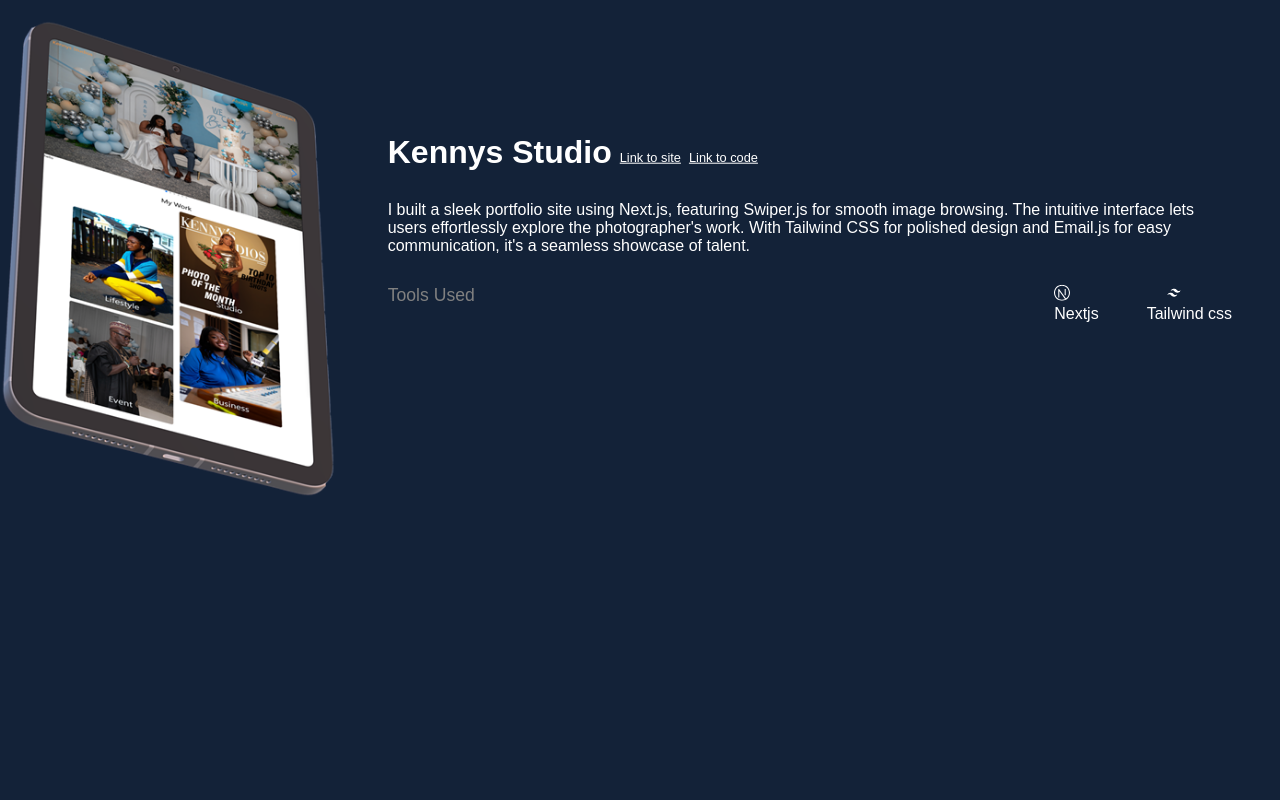
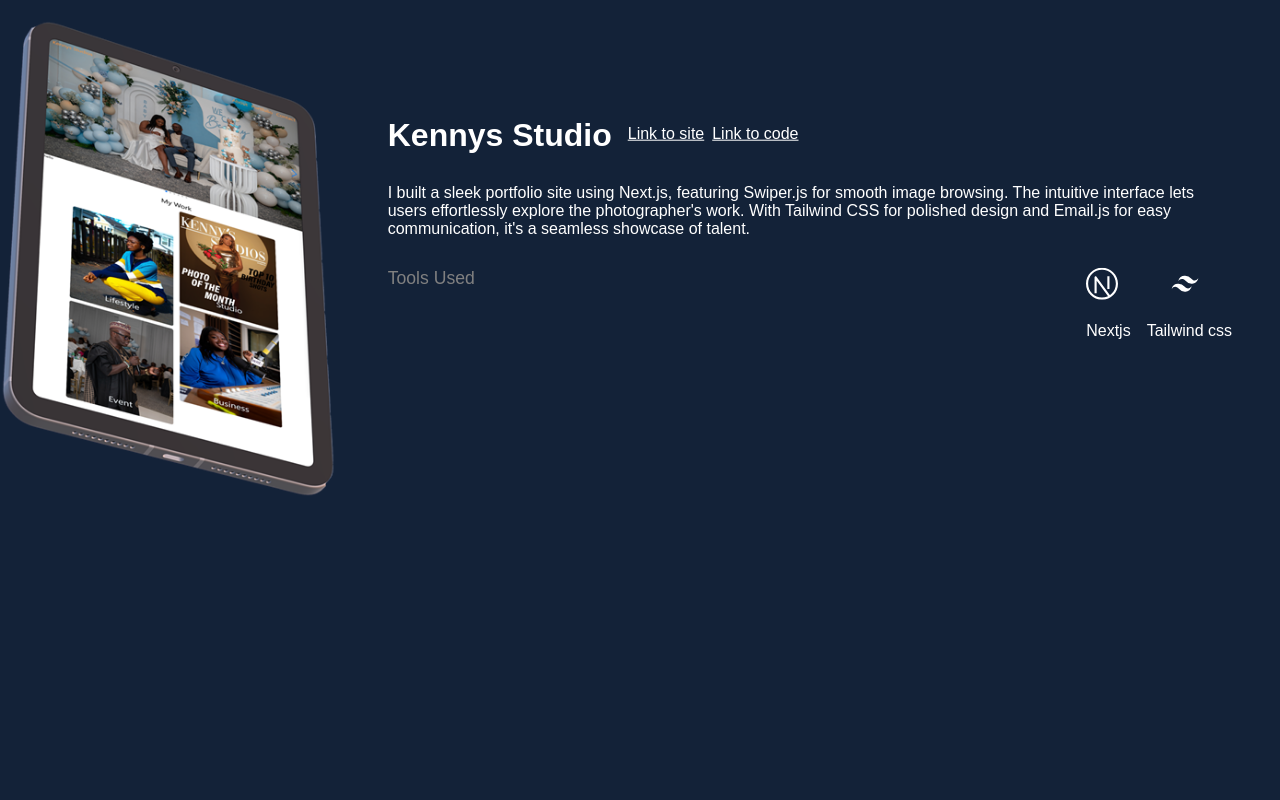
Before and after one commit to kenny5144/KennysPortfolio, a React (Vite) app in the folder myWebsite/: page / in a window 1280 px wide. Shown: the part 2000-2800 px from the top of the page. Built offline with nearby package versions, Linux system fonts and the light colour scheme.

Commit message:
feat: finished the site

```diff
--- a/myWebsite/src/components/About/About.scss
+++ b/myWebsite/src/components/About/About.scss
@@ -65,9 +65,13 @@
                 margin-top: 2rem;
                 @media(max-width:787px){
                     display: flex;
+                    margin-top: 1.3rem;;
                 }
                 svg{
                     font-size: 6rem;
+                    @media(max-width:787px){
+                       font-size: 3rem;
+                    }
                 }
 
             }
--- a/myWebsite/src/components/Main/main.scss
+++ b/myWebsite/src/components/Main/main.scss
@@ -27,7 +27,7 @@
         color: rgb(5, 213, 250);
         @media(max-width: 768px){
          font-size: 1.1rem;
-         margin-top: -2rem;
+         margin-top: 0rem;
 
          padding: 2rem 0;
          text-align: center;
@@ -95,11 +95,10 @@
          width: 60%;
          margin-bottom: 7rem;
          @media (max-width: 767px) {
-           width: 80%;
+           width: 70%;
 
          }
       }
-   // height: 10rem;
 
 
    }
--- a/myWebsite/src/components/work/Project.scss
+++ b/myWebsite/src/components/work/Project.scss
@@ -18,7 +18,7 @@
     @media(max-width:767px){
       width: 80%;
       flex-direction: column;
-      margin-top: calc(30vh - 80%);
+      margin-top: calc(37vh - 80%);
 
     }
     .imageContainer{
@@ -53,6 +53,10 @@
       gap: 30px;
       h5{
         font-size: 2rem;
+        @media(max-width:768px){
+          font-size: 1.5rem;
+
+        }
       }
       .tools{
         display: flex;
@@ -65,21 +69,10 @@
       }
 
     }
-    #toolsUsed{
-    // justify-items: flex-end;
 
-      fill: white;
-      // border: 1px solid black;
-      padding: 3rem;
-
-      svg{
-        height: 1rem;
-      }
-
-    }
     .Links{
       display: flex;
-      @media(min-width:320px){
+      @media(max-width:768px){
         font-size: .8rem;
 
       }
@@ -88,8 +81,12 @@
       margin-top: 1rem;
       padding-left: 1rem;
       @media(min-width:320px){
+        margin-top: .5rem;
+        margin-left: .5rem;
         padding: 0;
-        display: block;
+      display: flex;
+
+
 
 
       }
@@ -103,22 +100,35 @@
 
 
 }
-h5{
-  @media(min-width:320px){
-    font-size: .8rem;
+
+.icons{
+
+  div{
+   display: flex;
+  justify-content: flex-end;
+   // border: 4px solid saddlebrown;
+   width: fit-content;
+ gap: 1rem;
+ }
+ span > svg{
+  fill: white;
+  @media(max-width:700px){
+    font-size: .6rem;
 
   }
-}
+ }
+ #iconsUsed{
+  display: flex;
+  gap: 3.2rem;
 
-// .icons{
-//   // display: flex;
-//   flex-wrap: wrap;
-// }
-#textUsed{
-  padding-left: 3em;
-  text-align: center;
-  @media(max-width:320px){
-    font-size: 1px;
+
+ }
+ #textUsed{
+  @media(max-width:700px){
+    font-size: .7rem;
+    gap: 1rem;
 
   }
+ }
+
 }
--- a/myWebsite/src/components/work/Projects.jsx
+++ b/myWebsite/src/components/work/Projects.jsx
@@ -1,5 +1,5 @@
 import { React, useRef } from "react";
-import { motion, useScroll,  useTransform } from "framer-motion";
+import { motion, useScroll, useTransform } from "framer-motion";
 
 import "./Project.scss";
 const Projects = ({ item }) => {
@@ -20,10 +20,8 @@ const Projects = ({ item }) => {
           </div>
           <motion.div className="textContainer" style={{ y }}>
             <span className="Links">
-
               <h5 className="">{item.title}</h5>
-            <span >
-
+              <span>
                 <a href={item.links.linktosite}>Link to site</a>
                 <a href={item.links.linktocode}>Link to code</a>
               </span>
@@ -32,31 +30,30 @@ const Projects = ({ item }) => {
             <span className="tools">
               <p className="">Tools Used</p>
               <div className="icons">
-
-
-              {Array.isArray(item.tools) ?item.tools.map((tool,index)=>(
-
-
-
-                  <span id="toolsUsed" key={index}>{tool}</span>
-
-
+                <div id="iconsUsed">
+                  {Array.isArray(item.tools)
+                    ? item.tools.map((tool, index) => (
+                        <span  key={index}>
+                          {tool}
+                        </span>
                       ))
-              :""
-            }
+                    : ""}
+                </div>
                 <br />
-              {Array.isArray(item.toolName) ?item.toolName.map((tool,index)=>(
-
-
-                    <span  id="textUsed"  key={index}>{tool}</span>
-
+                <div id="textUsed">
+                  {Array.isArray(item.toolName)
+                    ? item.toolName.map((tool, index) => (
+                        <span  key={index}>
+                          {tool}
+                        </span>
                       ))
-              :""
-            }
+                    : ""}
+                </div>
               </div>
             </span>
           </motion.div>
-        </div>.
+        </div>
+        .
       </div>
     </section>
   );
```
Lines whose indentation alone changed are shown as unchanged.
